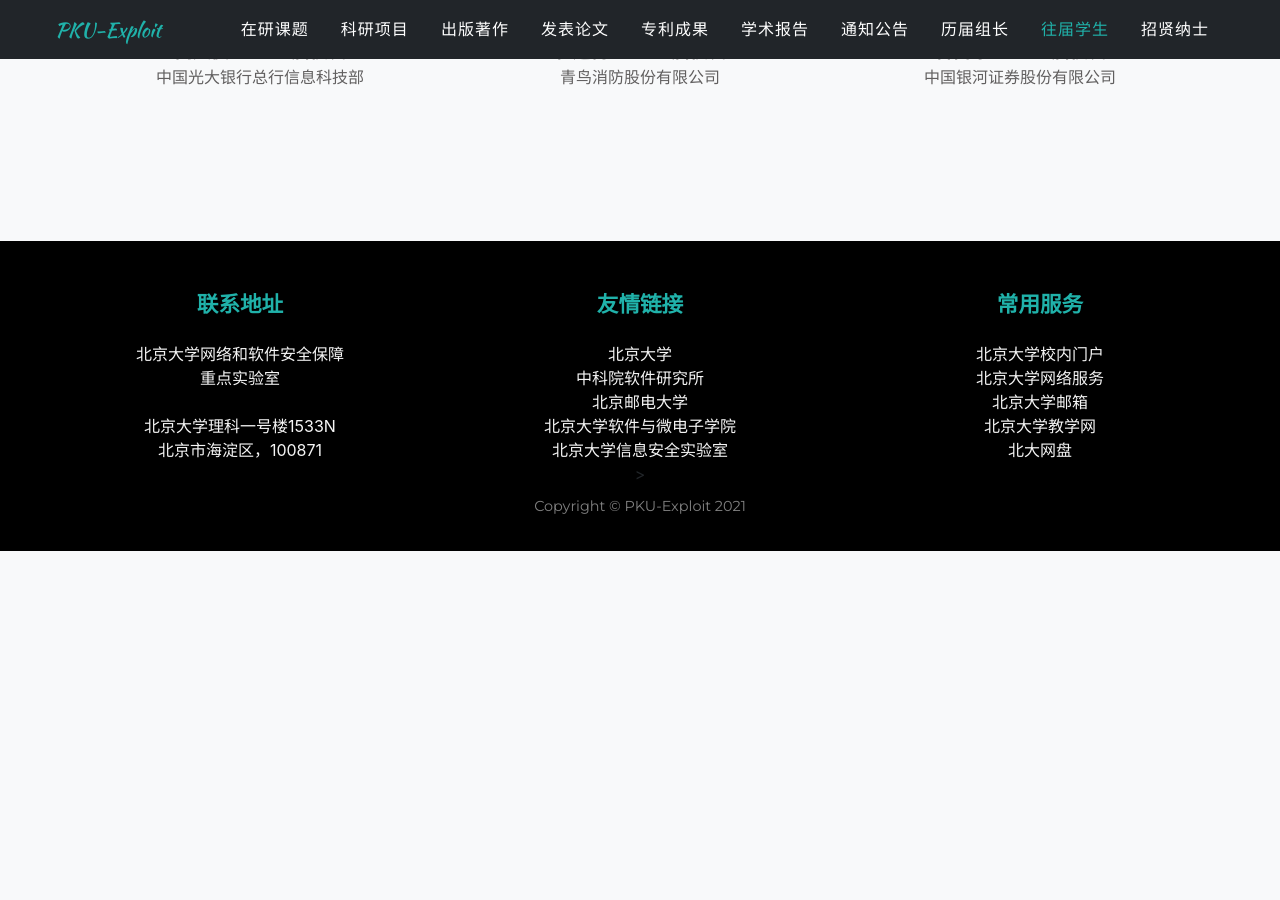
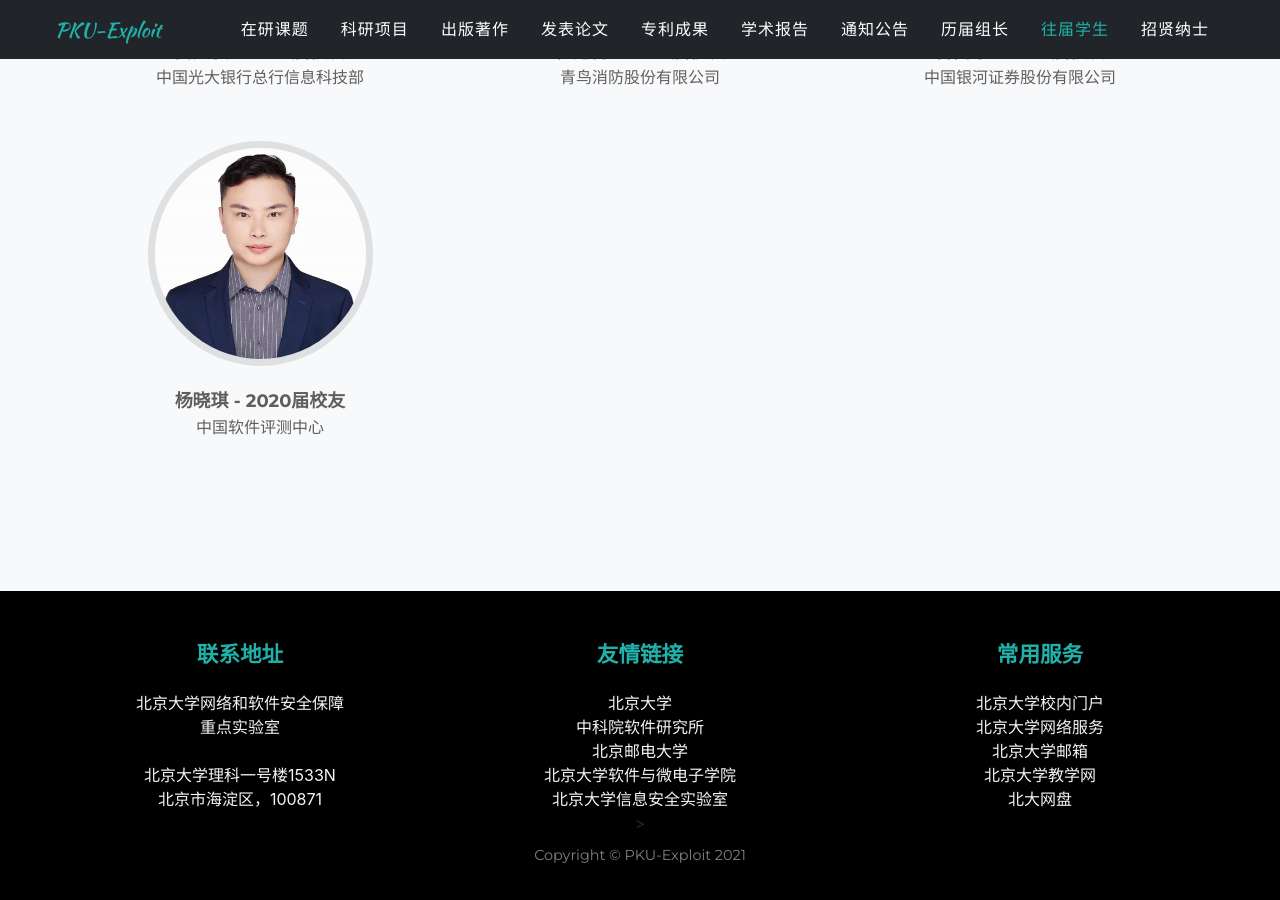
Before and after one commit to xxycfhb/xxycfhb.github.io, a Jekyll site: the page built from pages/graduates.html, in a window 1280 px wide and 900 px high, scrolled down 4517 px. Built offline with Jekyll 4.4.1, drawn with Linux system fonts in a browser that asks for light colours; some web fonts are replaced; before the commit the page ends 5068 px from its top, so only the background shows below that.

Commit message:
update yangxiaoqi

```diff
--- a/_data/sitetext.yml
+++ b/_data/sitetext.yml
@@ -317,6 +317,12 @@ graduate:
         post: "中国银河证券股份有限公司"
         desc:
         image: ../assets/img/timeline/1.png
+        alt:
+
+      - title: "杨晓琪 - 2020届校友"
+        post: "中国软件评测中心"
+        desc:
+        image: ../assets/img/timeline/yangxiaoqi.png
         alt:
 
 
```
Also changed, not shown: assets/img/timeline/yangxiaoqi.png (added).
